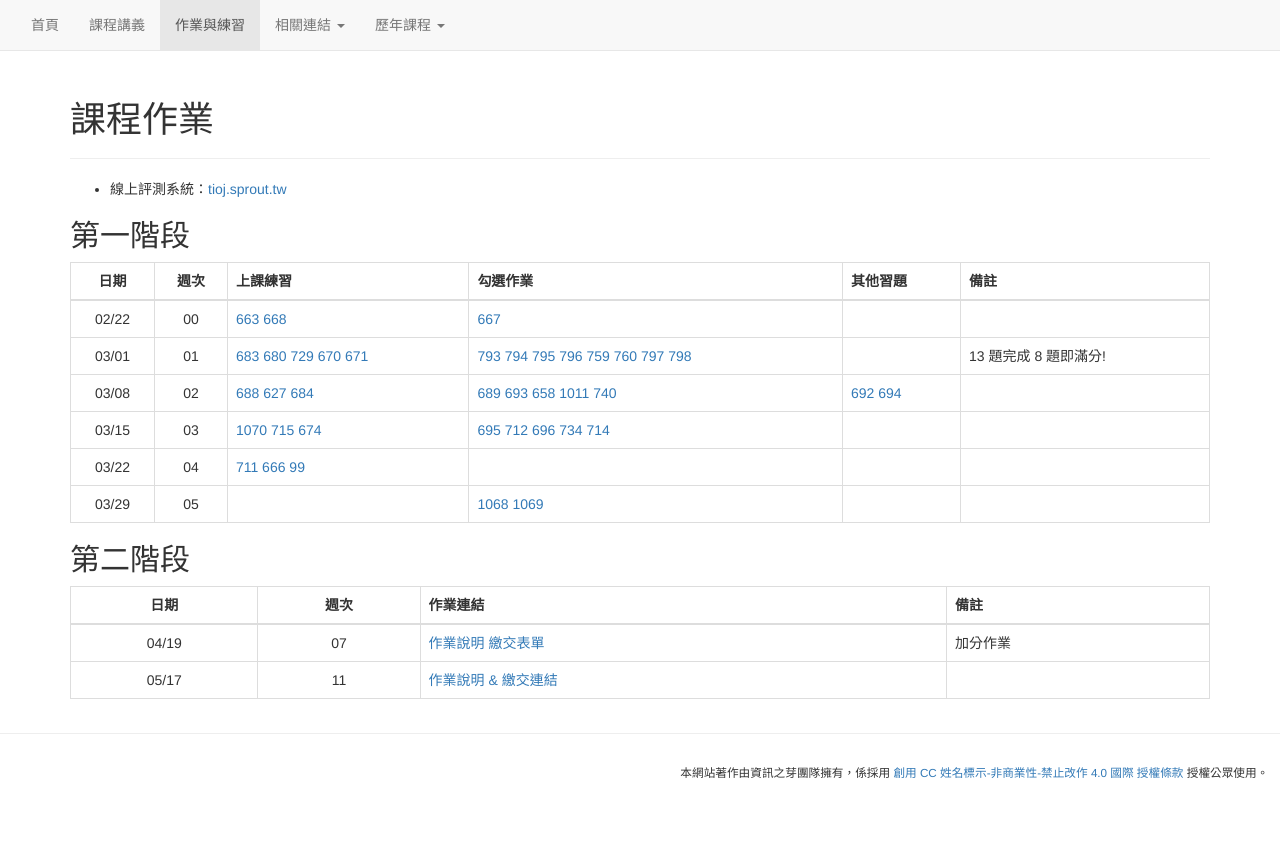
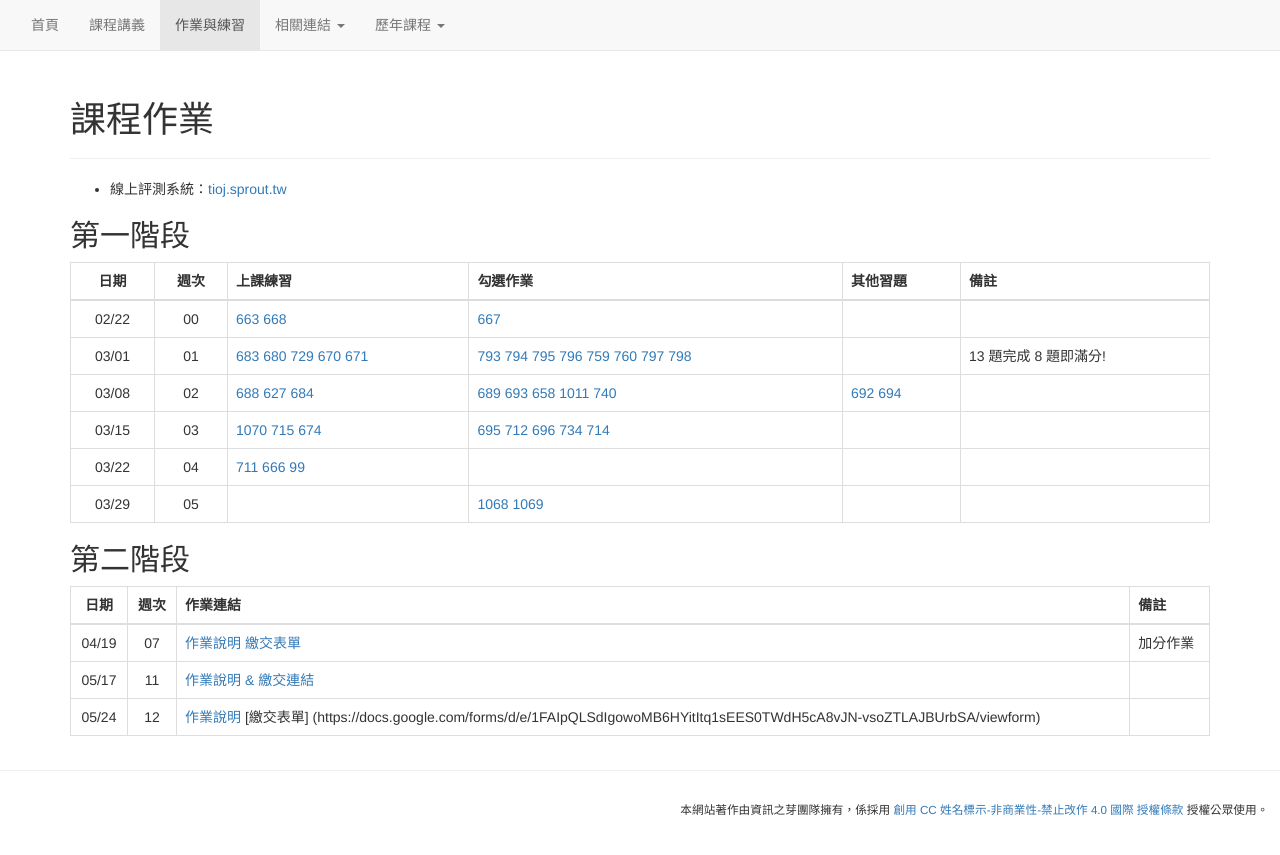
Before and after one commit to tw-csie-sprout/py2026, a Jekyll site: the page built from homework.md, in a window 1280 px wide. Shown: the top 855 px of the page. Built offline with Jekyll 4.4.1, drawn with Linux system fonts in a browser that asks for light colours.

Commit message:
Update homework description & submit form

```diff
--- a/homework.md
+++ b/homework.md
@@ -32,3 +32,4 @@ title: "課程作業"
 | :---: | :--: | :----- | :----- |
 | 04/19 | 07 | [作業說明](https://shaujiun-lan.github.io/py2026-sprout/cs_eh/homework/spec/) [繳交表單](https://forms.gle/JcJgQKHtNt21VLKH9) | 加分作業 |
 | 05/17 | 11 | [作業說明 & 繳交連結](https://hackmd.io/@onion0905/Skc2Djf1fe) | |
+| 05/24 | 12 | [作業說明](https://hackmd.io/@Thynilaw/Bk2KZM3JGg) [繳交表單] (https://docs.google.com/forms/d/e/1FAIpQLSdIgowoMB6HYitItq1sEES0TWdH5cA8vJN-vsoZTLAJBUrbSA/viewform)
```
